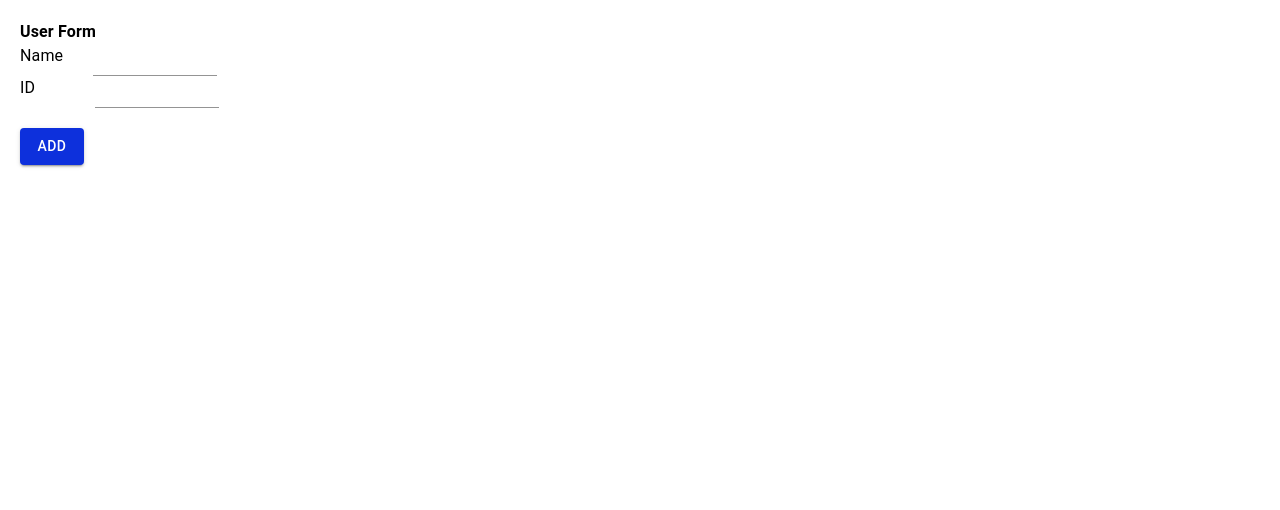
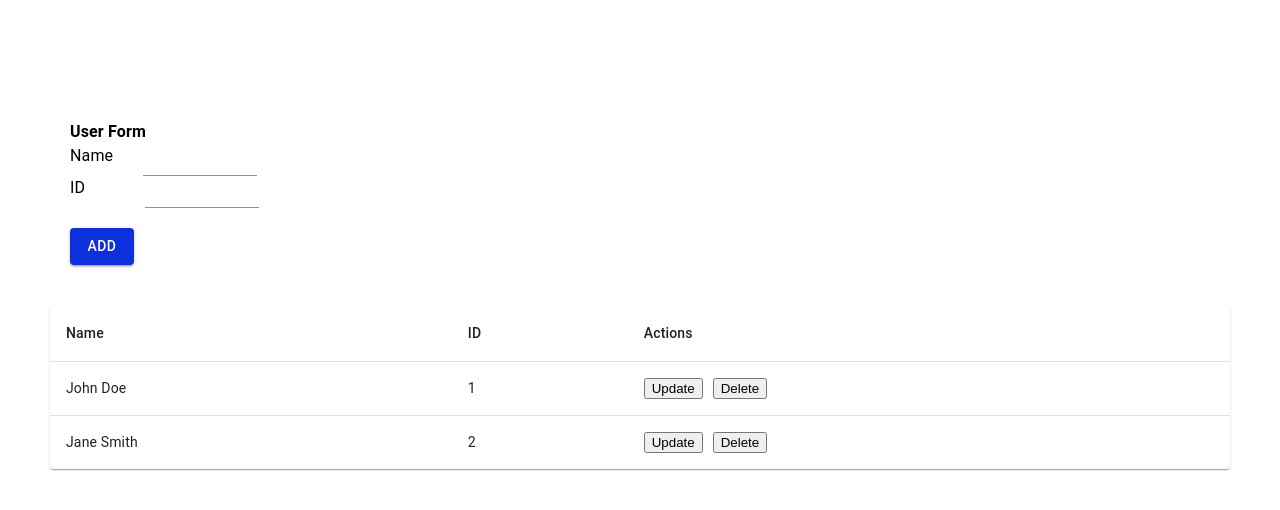
Before and after one commit to Heshani833/test-react-app, a React (Create React App) app in the folder test-react-app/: page /Users in a window 1280 px wide. Shown: the top 510 px of the page. Built offline with nearby package versions, Linux system fonts and the light colour scheme.

Commit message:
Create table

```diff
--- a/test-react-app/src/UsersTable.js
+++ b/test-react-app/src/UsersTable.js
@@ -1,24 +1,38 @@
-import { Paper, Tab, Table, TableCell, TableContainer, TableHead } from '@mui/material'
-import React from 'react'
+import { Paper, Table, TableCell, TableContainer, TableHead, TableBody, TableRow } from '@mui/material';
+import React from 'react';
 
-const UsersTable = (props) => {
+const UsersTable = ({ rows }) => {
   return (
     <TableContainer component={Paper}>
-    <table>
+      <Table>
         <TableHead>
           <TableRow>
             <TableCell>Name</TableCell>
             <TableCell>ID</TableCell>
-                <TableCell>Actions</TableCell>          //include edit and delete buttons
+            <TableCell>Actions</TableCell>
           </TableRow>
         </TableHead>
         <TableBody>
-
-        </TableBody>
-    </table>
-</TableContainer>
-
+          {
+            rows.length > 0 ? rows.map(row => (
+              <TableRow key={row.ID} sx={{ '&:last-child td, &:last-child th': { border: 0 } }}>
+                <TableCell>{row.Name}</TableCell>
+                <TableCell>{row.ID}</TableCell>
+                <TableCell>
+                  <button style={{ marginRight: '10px' }} onClick={() => { }}>Update</button>
+                  <button onClick={() => { }}>Delete</button>
+                </TableCell>
+              </TableRow>
+            )) : (
+              <TableRow>
+                <TableCell colSpan={3}>No Data</TableCell>
+              </TableRow>
             )
           }
+        </TableBody>
+      </Table>
+    </TableContainer>
+  );
+};
 
-export default UsersTable
+export default UsersTable;
--- a/test-react-app/src/users.js
+++ b/test-react-app/src/users.js
@@ -1,10 +1,31 @@
 import React from 'react';
-import UserForm from './userForm'; // Make sure this file exists and default-exports a component
+import { Box } from '@mui/material';
+import UserForm from './UserForm'; // Make sure this file exists and default-exports a component
+import UsersTable from './UsersTable';
 
-const users = () => {
+
+const usersData =[
+  {
+ID: 1,
+Name: 'John Doe',
+  Actions: 'Edit/Delete' // Placeholder for actions, you can replace with actual buttons later
+  },
+  {
+ID: 2,
+Name: 'Jane Smith',
+  Actions: 'Edit/Delete'
+  },
+];
+
+
+const Users = () => {
   return (
-    <UserForm />
+    <Box
+      sx={{width: 'calc(100% - 100px)', margin: 'auto',marginTop: '100px'}} >  {/* you also can use Grid or react fragmentations */}
+      <UserForm />
+      <UsersTable rows={usersData} />
+    </Box>
   );
 }
 
-export default users;
+export default Users;
```
Lines whose indentation alone changed are shown as unchanged.
